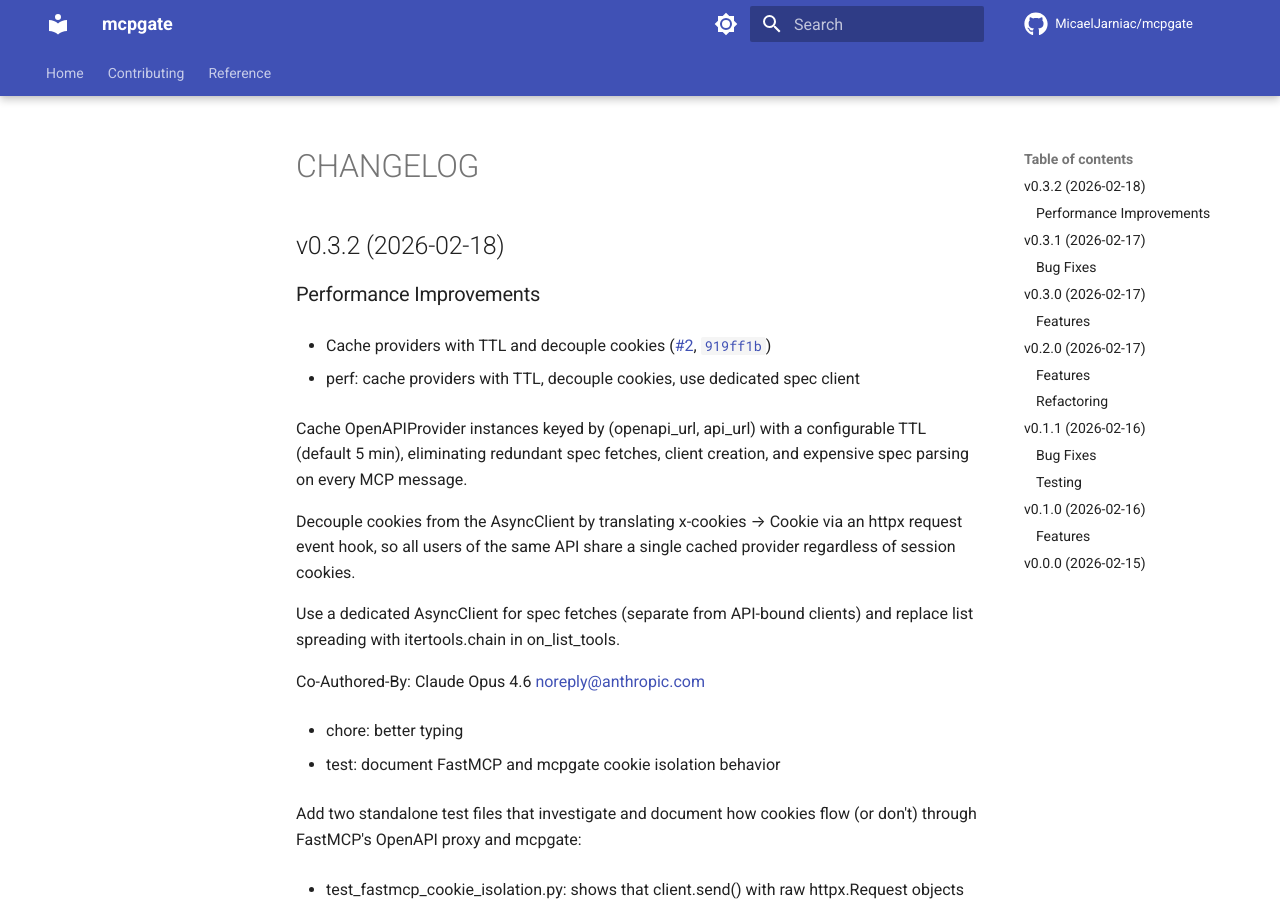
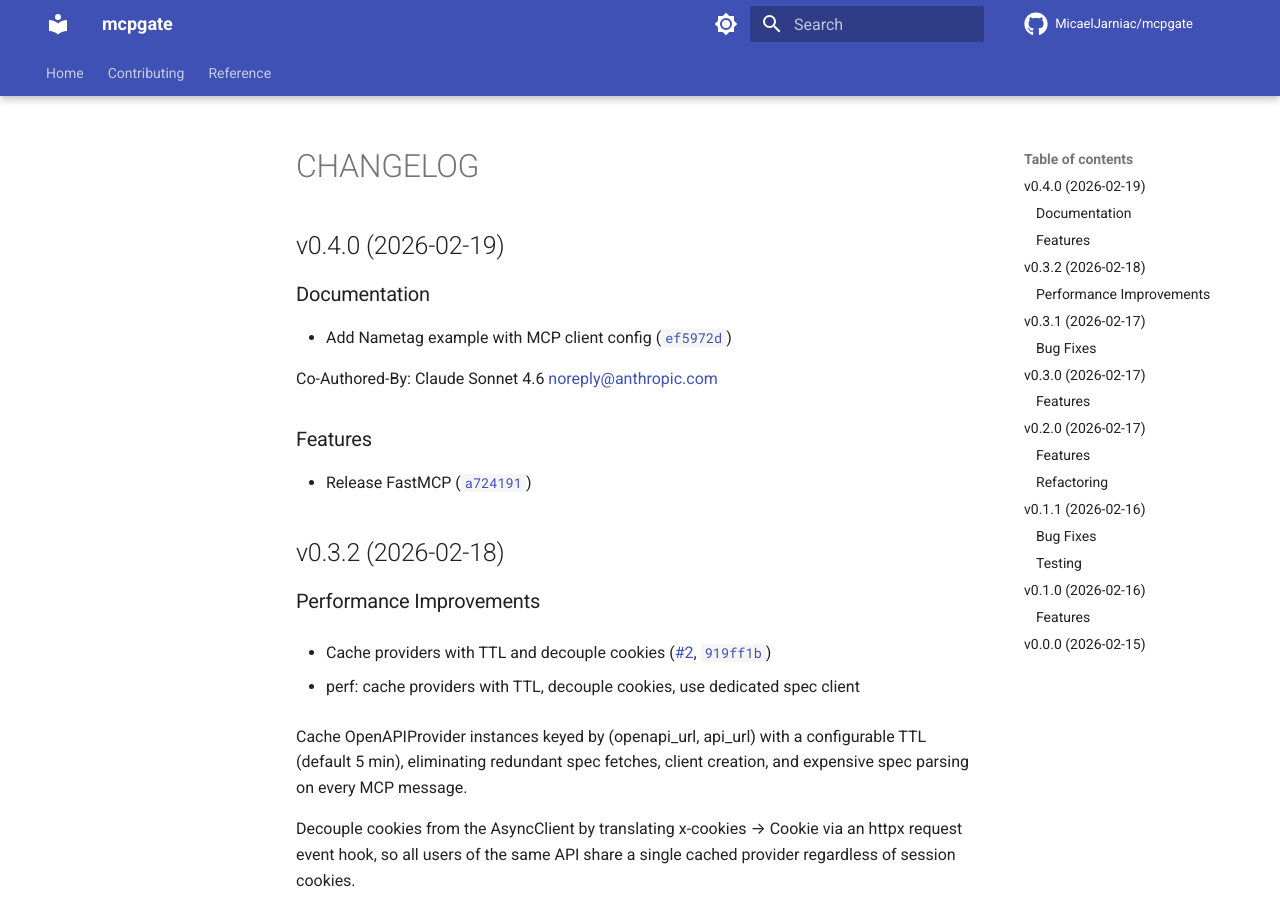
Before and after one commit to MicaelJarniac/mcpgate, an MkDocs documentation site: the page built from docs/CHANGELOG.md, in a window 1280 px wide and 900 px high. Built offline with MkDocs 1.6.1 and Material for MkDocs 9.7.7, drawn with Linux system fonts in a browser that asks for light colours; comment, search, counter and statistics services are not loaded; the version menu is left out.

Commit message:
0.4.0
Automatically generated by python-semantic-release

```diff
--- a/docs/CHANGELOG.md
+++ b/docs/CHANGELOG.md
@@ -1,4 +1,19 @@
 # CHANGELOG
+
+
+## v0.4.0 (2026-02-19)
+
+### Documentation
+
+- Add Nametag example with MCP client config
+  ([`ef5972d`](https://github.com/MicaelJarniac/mcpgate/commit/ef5972d618ddfda493a436cc955ddb40a84e0198))
+
+Co-Authored-By: Claude Sonnet 4.6 <noreply@anthropic.com>
+
+### Features
+
+- Release FastMCP
+  ([`a724191`](https://github.com/MicaelJarniac/mcpgate/commit/a724191a1aebe4712c1ad8ef4f70df800a28bf39))
 
 
 ## v0.3.2 (2026-02-18)
--- a/pyproject.toml
+++ b/pyproject.toml
@@ -1,6 +1,6 @@
 [project]
 name = "mcpgate"
-version = "0.3.2"
+version = "0.4.0"
 description = "A stateless gateway that turns any OpenAPI spec into MCP tools on the fly."
 authors = [
   {name = "Micael Jarniac", email = "micael@jarniac.dev"},
```
Also changed, not shown: 1 other file.
